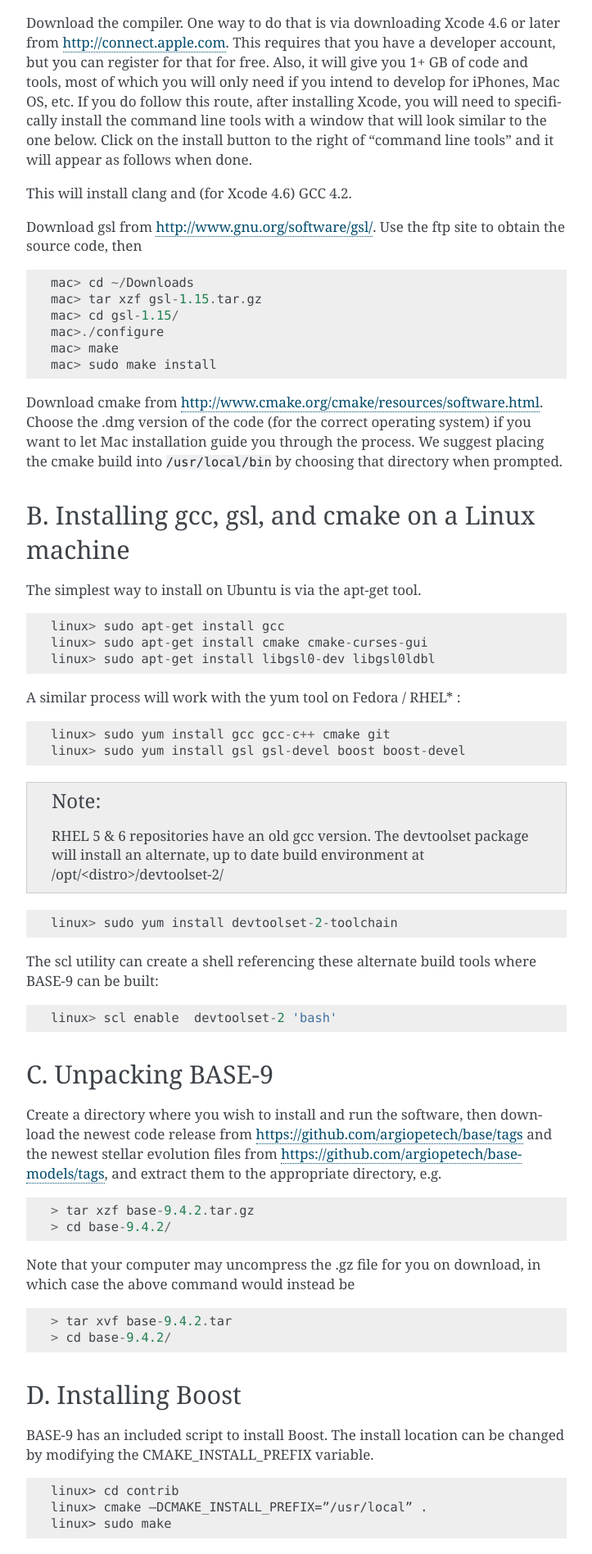
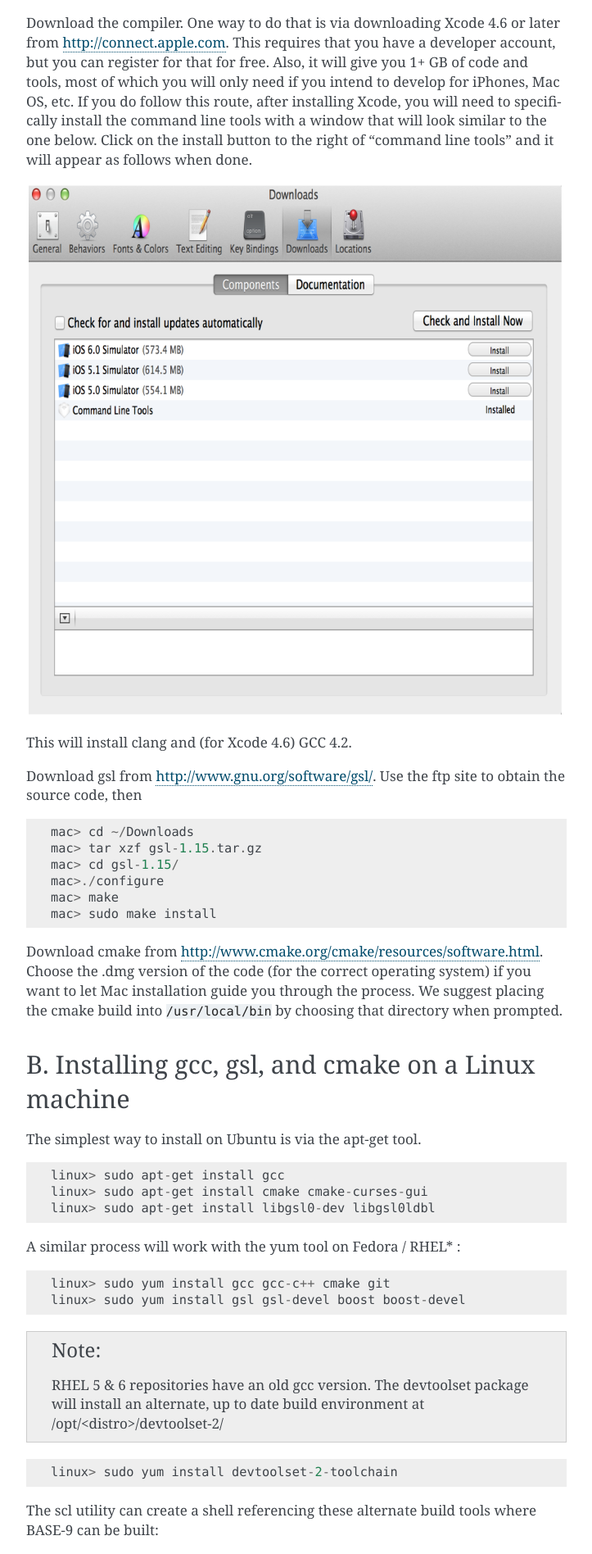
Before and after one commit to argiopetech/base, a Sphinx documentation site: the page built from docs/source/Installation.rst, in a window 1280 px wide. Shown: the part 761-2657 px from the top of the page at 82% size, without its empty margins (388-1111 px from the left). Built offline with Sphinx 7.4.7, drawn with Linux system fonts in a browser that asks for light colours.

Commit message:
Added the XCode image.
Signed-off-by: Max von Hippel <maxvonhippel1996@gmail.com>

```diff
--- a/docs/source/Installation.rst
+++ b/docs/source/Installation.rst
@@ -26,6 +26,11 @@
 *******************************************************************
 
 Download the compiler. One way to do that is via downloading Xcode 4.6 or later from http://connect.apple.com. This requires that you have a developer account, but you can register for that for free. Also, it will give you 1+ GB of code and tools, most of which you will only need if you intend to develop for iPhones, Mac OS, etc. If you do follow this route, after installing Xcode, you will need to specifically install the command line tools with a window that will look similar to the one below. Click on the install button to the right of “command line tools” and it will appear as follows when done.
+
+.. image:: charts_7.png
+    :width: 933px
+    :align: center
+    :height: 653px
 
 This will install clang and (for Xcode 4.6) GCC 4.2.
 
```
Also changed, not shown: docs/source/charts_7.png (added), 5 other files.
